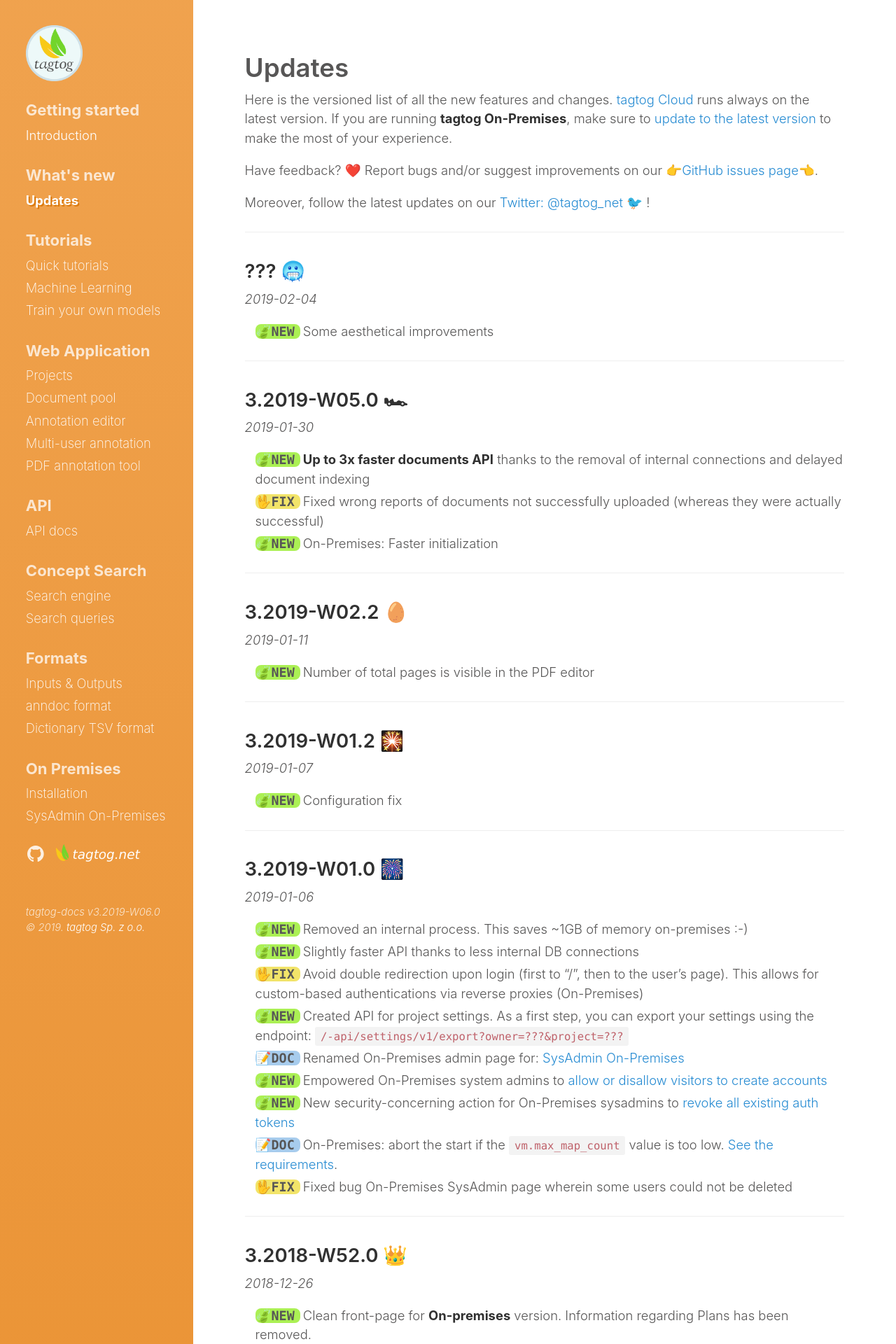
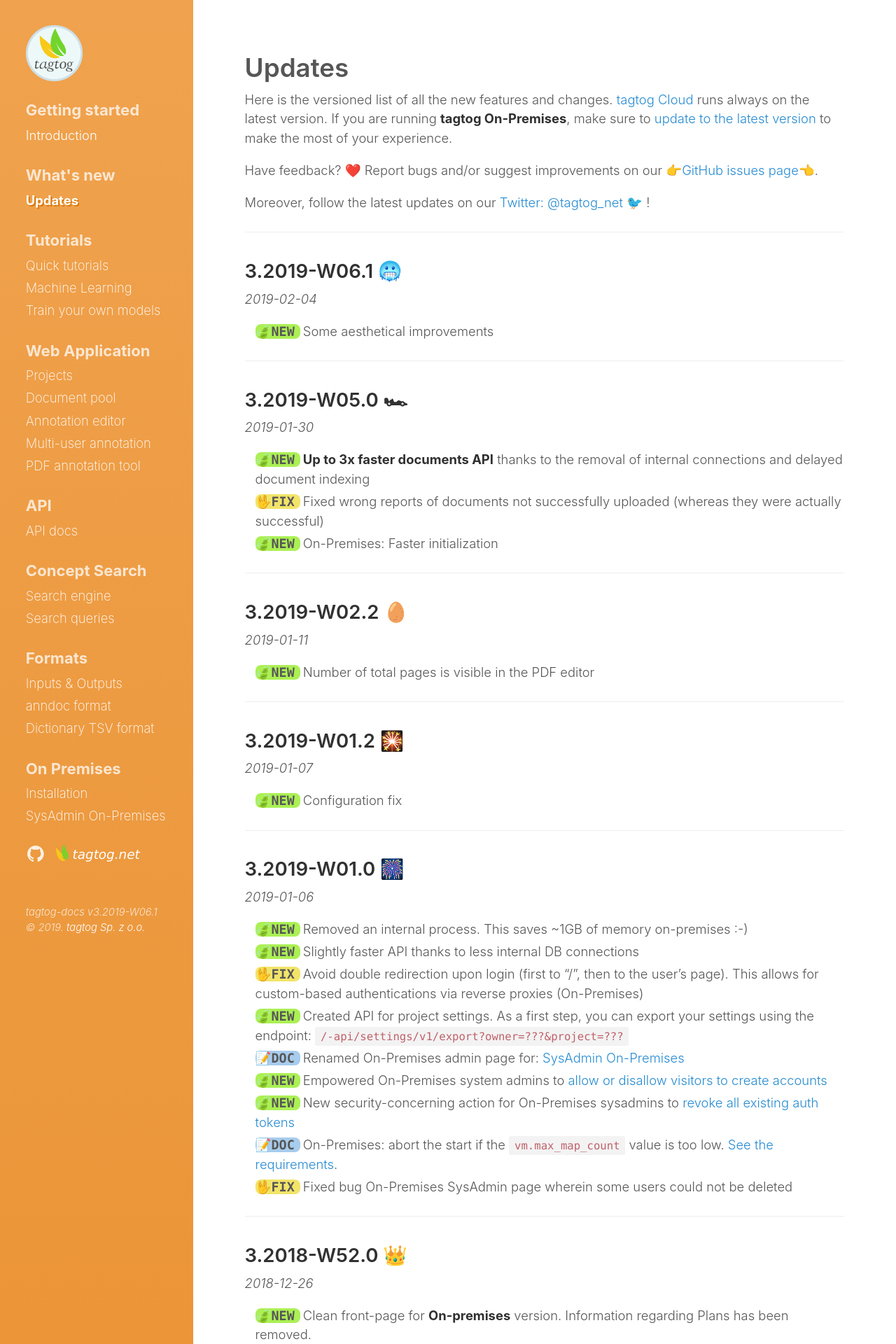
Before and after one commit to tagtogorg/tagtog-doc, a Jekyll site: the page built from updates.md, in a window 1280 px wide. Shown: the top 1920 px of the page at 70% size. Built offline with Jekyll 4.4.1, drawn with Linux system fonts in a browser that asks for light colours; nearby versions of some CDN libraries; emoji names are drawn with the system emoji font.

Commit message:
Bump version: 3.2019-W06.1 🥶

```diff
--- a/_config.yml
+++ b/_config.yml
@@ -63,7 +63,7 @@ plugins:
   - jemoji
 
 # Custom vars
-version: 3.2019-W06.0
+version: 3.2019-W06.1
 sidebar_home_link:  true
 search_page:   false
 # sidebar_blog_link:  '/blog'   # By default, your home page is your blog
--- a/updates.md
+++ b/updates.md
@@ -14,7 +14,7 @@ Moreover, follow the latest updates on our [Twitter: @tagtog_net 🐦](https://t
 
 ---
 
-## ??? 🥶
+## 3.2019-W06.1 🥶
 _2019-02-04_
 
 <ul class="updates">
```
Also changed, not shown: 1 other file.
